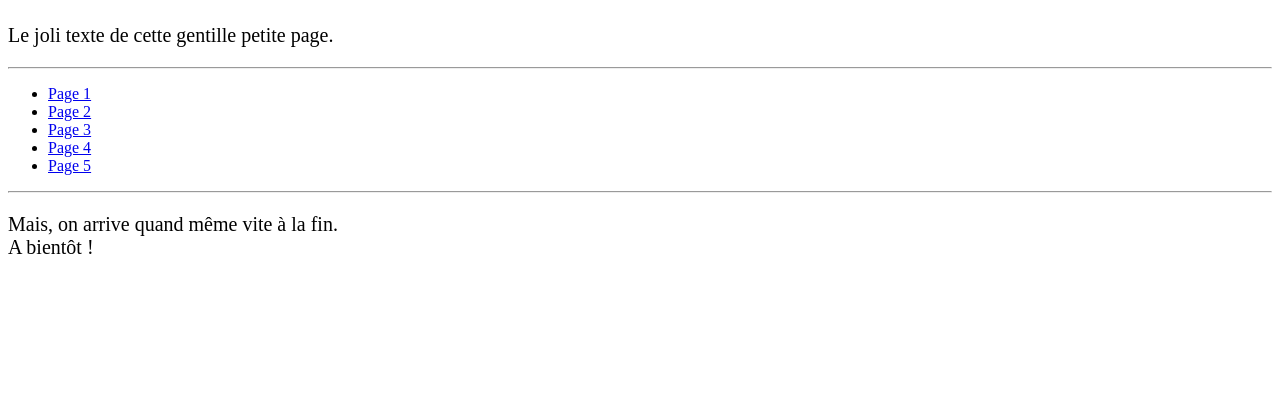
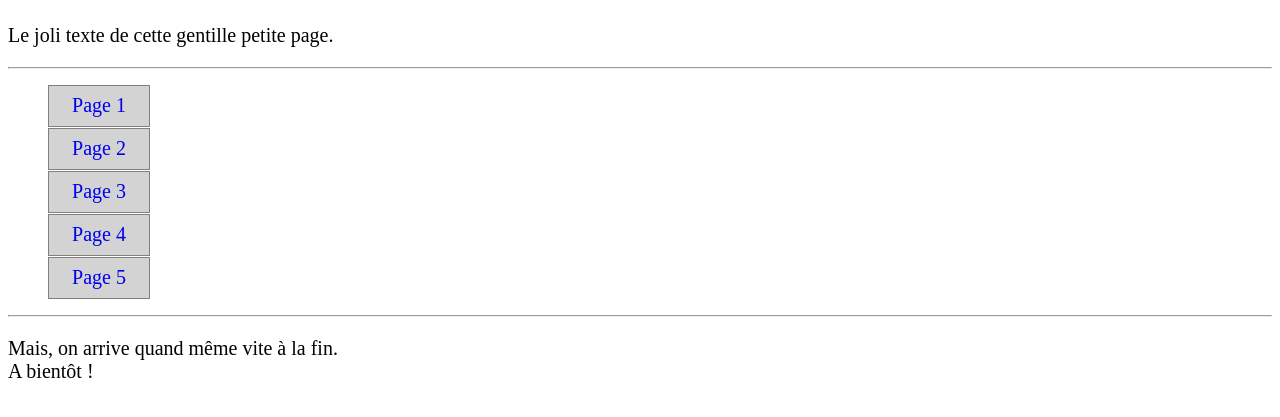
Before and after one commit to frolland04/tests, a plain HTML site: page www/3/index.html in a window 1280 px wide. Shown: the part 77-494 px from the top of the page. Drawn offline with Linux system fonts and the light colour scheme.

Commit message:
un peu du www

```diff
--- a/www/3/index.html
+++ b/www/3/index.html
@@ -12,7 +12,7 @@
     <p>Le joli texte de cette gentille petite page.</p>
     <hr>
     <nav>
-        <ul id="liste">
+        <ul id="liste_navig">
             <li><a href="p1.html" title="Cliquez pour aller à la page 1">Page 1</a></li>
             <li><a href="p2.html" title="Cliquez pour aller à la page 2">Page 2</a></li>
             <li><a href="p3.html" title="Cliquez pour aller à la page 3">Page 3</a></li>
--- a/www/3/ss/style.css
+++ b/www/3/ss/style.css
@@ -21,3 +21,26 @@ p
     color: black;
     font-size: 20px;
 }
+
+#liste_navig
+{
+    list-style: none;
+}
+
+#liste_navig li
+{
+    font-size: 20px;
+    text-align: center;
+    border: 1px solid grey;
+    margin-bottom: 1px;
+    background: lightgrey;
+    width: 100px;
+    height: 40px;
+}
+
+#liste_navig li a
+{
+    display: block;
+    text-decoration: none;
+    padding: 8px 0;
+}
```
